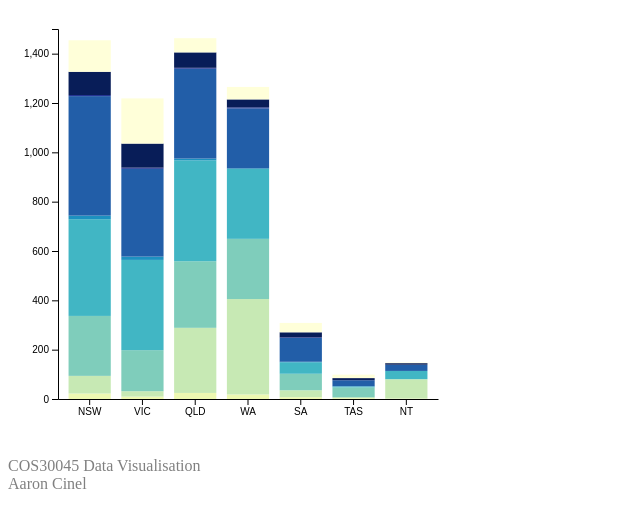
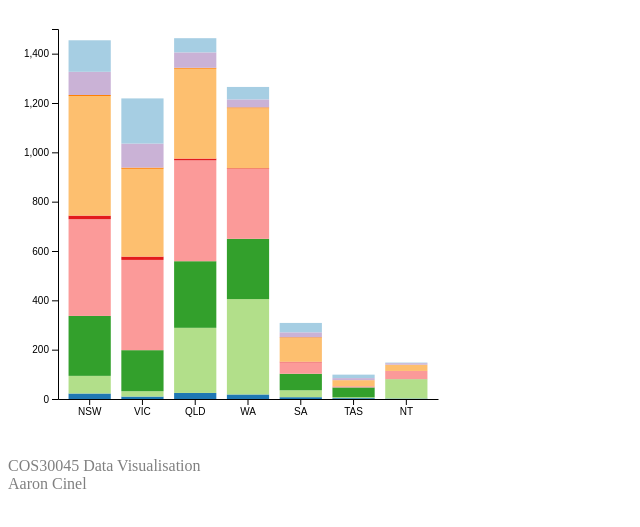
Before and after one commit to 102099233/Data-Vis-AC-AR, a plain HTML site: page Q3 stacked bar chart/Q3_segmentedBarChart.html in a window 1280 px wide. Shown: the part 61-588 px from the top of the page, without its empty margins (0-640 px from the left). Drawn offline with nearby package versions, Linux system fonts and the light colour scheme.

Commit message:
changes to stacked bar chart

```diff
--- a/Q3 stacked bar chart/Q3_segmentedBarChart.html
+++ b/Q3 stacked bar chart/Q3_segmentedBarChart.html
@@ -7,10 +7,10 @@
 	<meta name="keywords"		content="csv"/>
 	<meta name="author"			content="Aaron Cinel"/>
 
-	<title>Task 7.1</title>
+	<title>Stacked bar chart</title>
 
     <script src="https://d3js.org/d3.v6.min.js"></script>
-	<script src="Q3_segmentedBarChart.js"></script>
+	<script src="test.js"></script>
 
 </head>
 <body>
--- a/Q3 stacked bar chart/Q3_segmentedBarChart.js
+++ b/Q3 stacked bar chart/Q3_segmentedBarChart.js
@@ -40,51 +40,13 @@ function base(){
     // color palette = one color per subgroup
     const color = d3.scaleOrdinal()
     .domain(subgroups)
-    .range(['#ffffd9','#edf8b1','#c7e9b4','#7fcdbb','#41b6c4','#1d91c0','#225ea8','#253494','#081d58']);
-
-    // //Set up scales
-    // var xScale = d3.scaleBand()
-    //     .domain(d3.range(data.length))
-    //     .range([0, width])
-    //     .paddingInner(0.05);
-
-    // var yScale = d3.scaleLinear()
-    //     .domain([0,
-    //         d3.max(data, function(d) {
-    //             return d.Agriculture + d.Mining + d.Manufacturing + d.ElectricityGeneration + d.Construction +
-    //             d.Transport + d.WaterWaste + d.CommercialServices + d.Residential;
-    //         })
-    //     ])
-    //     .range([height, 0]);
+    .range(['#a6cee3','#1f78b4','#b2df8a','#33a02c','#fb9a99','#e31a1c','#fdbf6f','#ff7f00','#cab2d6']);
 
     //stack data
     var stack = d3.stack()
                     .keys(subgroups)
 
     var series = stack(data);
-
-    // var group = svg.selectAll("g")
-    //     .data(series)
-    //     .enter()
-    //     .append("g")
-    //     .style("fill", function(d, i) {
-    //         return colors(i);
-    //     });
-
-    // var rects = group.selectAll("rect")
-    //     .data(function(d) { return d; })
-    //     .enter()
-    //     .append("rect")
-    //     .attr("x", function(d, i) {
-    //         return xScale(i);
-    //     })
-    //     .attr("y", function(d) {
-    //         return yScale(d[1]);
-    //     })
-    //     .attr("height", function(d) {
-    //         return yScale(d[0]) - yScale(d[1]);
-    //     })
-    //     .attr("width", xScale.bandwidth());
 
     // Show the bars
     svg.append("g")
--- a/Q3 stacked bar chart/test.js
+++ b/Q3 stacked bar chart/test.js
@@ -16,10 +16,10 @@ function base(){
     d3.csv("Question 3 Segmented Bar CSV.csv").then( function(data) {
 
     // List of subgroups = header of the csv files = soil condition here
-    const subgroups = data.columns.slice(1);
+  const subgroups = data.columns
 
-    // List of groups = species here = value of the first column called States -> I show them on the X axis
-    const groups = data.map(d => (d.States));
+  // List of groups = species here = value of the first column called States
+  const groups = data.map(d => (d.group))
 
     // Add X axis
     const x = d3.scaleBand()
@@ -32,7 +32,7 @@ function base(){
 
     // Add Y axis
     const y = d3.scaleLinear()
-    .domain([0, 1000])
+    .domain([0, 1500])
     .range([ height, 0 ]);
     svg.append("g")
     .call(d3.axisLeft(y));
@@ -40,25 +40,26 @@ function base(){
     // color palette = one color per subgroup
     const color = d3.scaleOrdinal()
     .domain(subgroups)
-    .range(['#ffffd9','#edf8b1','#c7e9b4','#7fcdbb','#41b6c4','#1d91c0','#225ea8','#253494','#081d58']);
+    .range(['#a6cee3','#1f78b4','#b2df8a','#33a02c','#fb9a99','#e31a1c','#fdbf6f','#ff7f00','#cab2d6']);
 
-    //stack the data? --> stack per subgroup
-    const stackedData = d3.stack()
-    .keys(subgroups)
-    (data);
+    //stack data
+    var stack = d3.stack()
+                    .keys(subgroups)
+
+    var series = stack(data);
 
     // Show the bars
     svg.append("g")
     .selectAll("g")
     // Enter in the stack data = loop key per key = group per group
-    .data(stackedData)
+    .data(series)
     .join("g")
-    .attr("fill", d => color(d.subgroups)) //color(d.key))
+    .attr("fill", d => color(d.key))
     .selectAll("rect")
     // enter a second time = loop subgroup per subgroup to add all rectangles
     .data(d => d)
     .join("rect")
-        .attr("x", d => x(d.data.States))
+        .attr("x", d => x(d.data.group))
         .attr("y", d => y(d[1]))
         .attr("height", d => y(d[0]) - y(d[1]))
         .attr("width",x.bandwidth());
```
